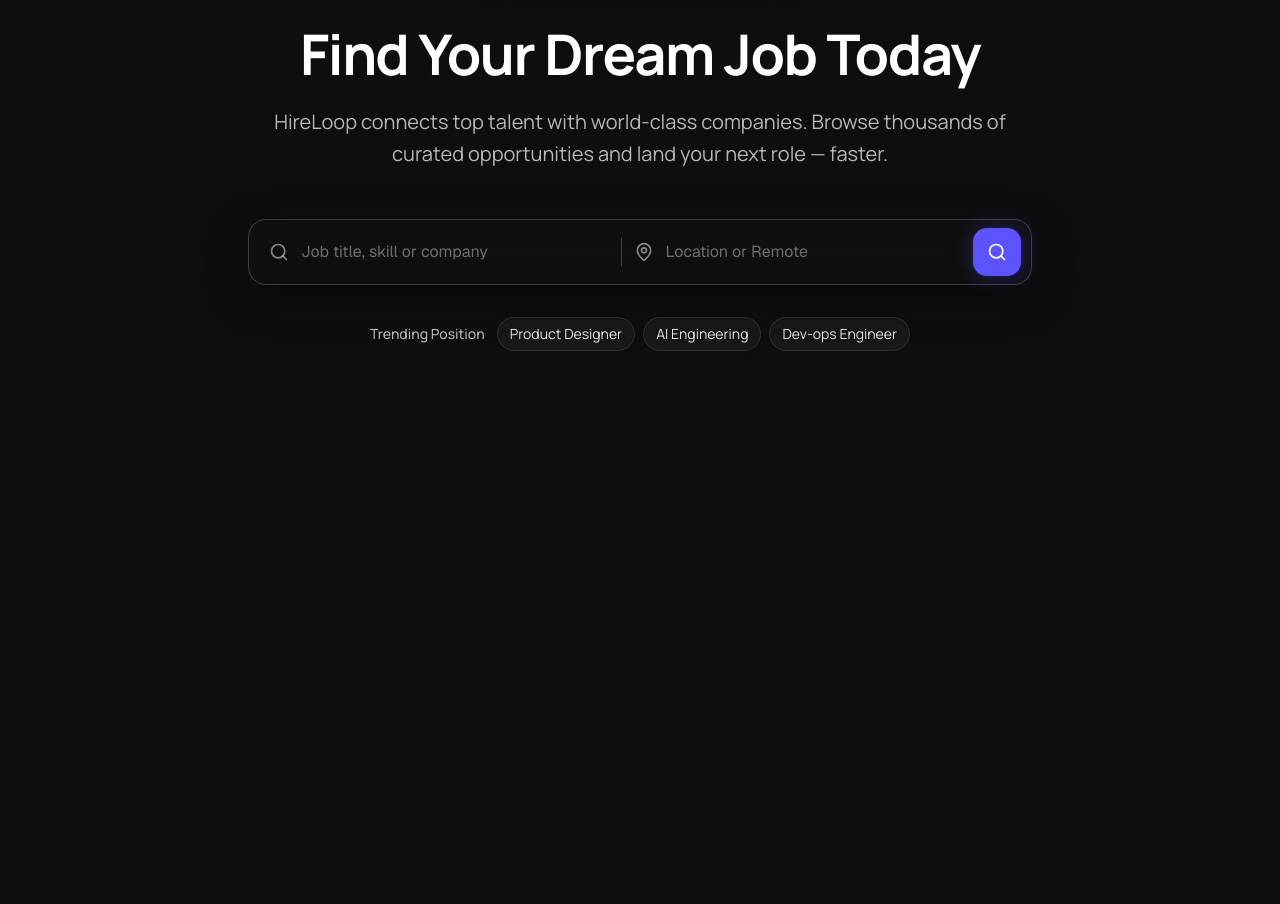
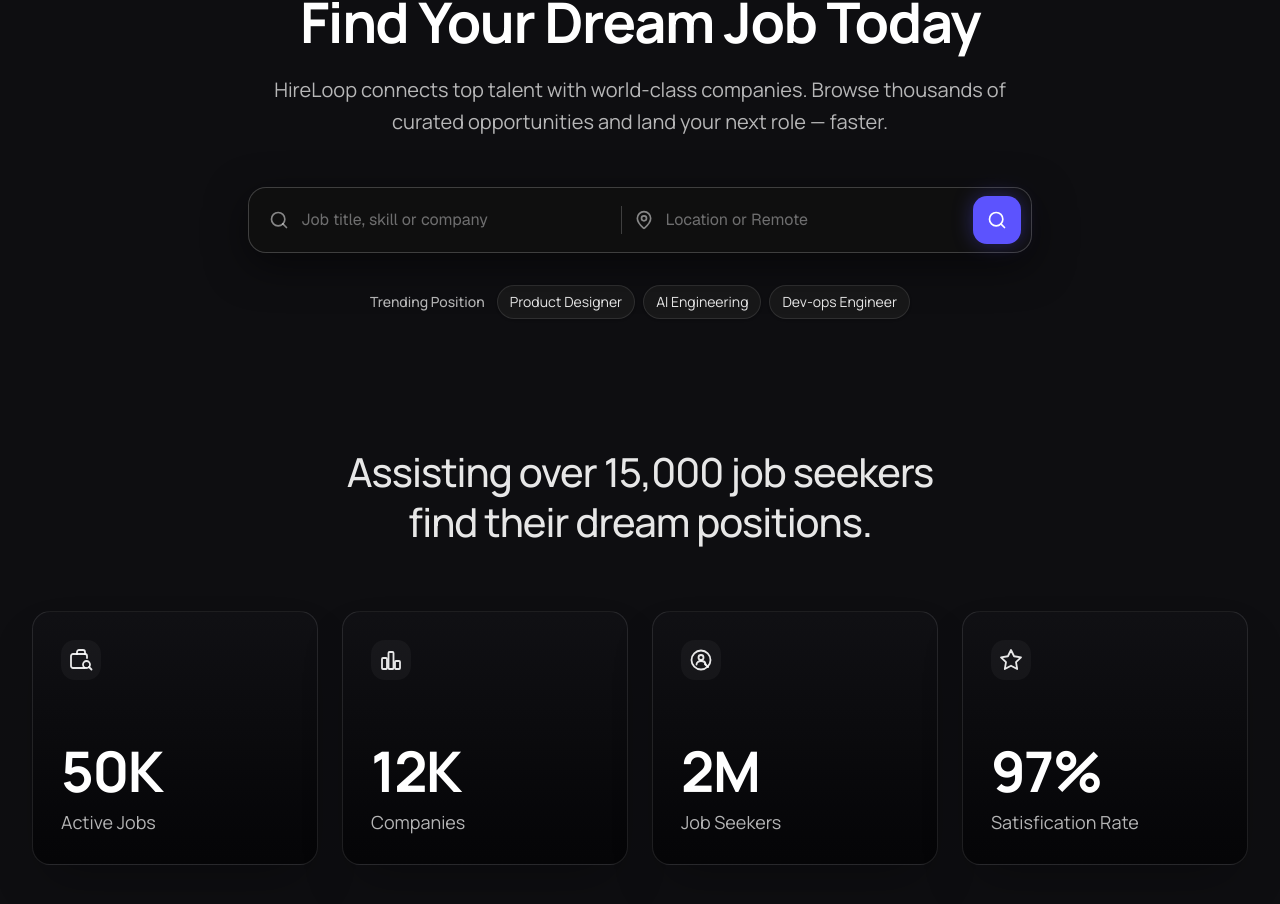
Before and after one commit to rubaeitferdous/hireloop-client, a Next.js app: page / in a window 1280 px wide. Shown: the part 264-1168 px from the top of the page. Before the commit the page ends 800 px from the top, so only its background shows below. Built offline with nearby package versions, Linux system fonts and the light colour scheme.

Commit message:
feat: add globe stats cards section to hero matching figma

```diff
--- a/components/hero.tsx
+++ b/components/hero.tsx
@@ -12,13 +12,95 @@ const trendingPositions = [
   "Dev-ops Engineer",
 ]
 
+const statsData = [
+  {
+    number: "50K",
+    label: "Active Jobs",
+    icon: (
+      <svg
+        className="h-6 w-6 text-white/90"
+        viewBox="0 0 24 24"
+        fill="none"
+        stroke="currentColor"
+        strokeWidth="1.8"
+        strokeLinecap="round"
+        strokeLinejoin="round"
+        aria-hidden="true"
+      >
+        <path d="M16 20H4a2 2 0 0 1-2-2V8a2 2 0 0 1 2-2h12a2 2 0 0 1 2 2v2" />
+        <path d="M8 6V4a2 2 0 0 1 2-2h4a2 2 0 0 1 2 2v2" />
+        <circle cx="17.5" cy="16.5" r="3.5" />
+        <path d="M20 19l2.5 2.5" />
+      </svg>
+    ),
+  },
+  {
+    number: "12K",
+    label: "Companies",
+    icon: (
+      <svg
+        className="h-6 w-6 text-white/90"
+        viewBox="0 0 24 24"
+        fill="none"
+        stroke="currentColor"
+        strokeWidth="1.8"
+        strokeLinecap="round"
+        strokeLinejoin="round"
+        aria-hidden="true"
+      >
+        <rect x="3" y="10" width="5" height="11" rx="1" />
+        <rect x="9.5" y="4" width="5" height="17" rx="1" />
+        <rect x="16" y="13" width="5" height="8" rx="1" />
+      </svg>
+    ),
+  },
+  {
+    number: "2M",
+    label: "Job Seekers",
+    icon: (
+      <svg
+        className="h-6 w-6 text-white/90"
+        viewBox="0 0 24 24"
+        fill="none"
+        stroke="currentColor"
+        strokeWidth="1.8"
+        strokeLinecap="round"
+        strokeLinejoin="round"
+        aria-hidden="true"
+      >
+        <circle cx="12" cy="12" r="9.5" />
+        <circle cx="12" cy="9.5" r="2.5" />
+        <path d="M7.5 16.5c0-2.2 2-3.5 4.5-3.5s4.5 1.3 4.5 3.5" />
+        <path d="M16 16l3 3" />
+      </svg>
+    ),
+  },
+  {
+    number: "97%",
+    label: "Satisfication Rate",
+    icon: (
+      <svg
+        className="h-6 w-6 text-white/90"
+        viewBox="0 0 24 24"
+        fill="none"
+        stroke="currentColor"
+        strokeWidth="1.8"
+        strokeLinecap="round"
+        strokeLinejoin="round"
+        aria-hidden="true"
+      >
+        <polygon points="12 2 15.09 8.26 22 9.27 17 14.14 18.18 21.02 12 17.77 5.82 21.02 7 14.14 2 9.27 8.91 8.26 12 2" />
+      </svg>
+    ),
+  },
+]
+
 export function Hero() {
   const [jobQuery, setJobQuery] = React.useState("")
   const [locationQuery, setLocationQuery] = React.useState("")
 
   const handleSearch = (e: React.FormEvent) => {
     e.preventDefault()
-    // Perform search action or navigation
   }
 
   const handleTrendingClick = (position: string) => {
@@ -26,25 +108,8 @@ export function Hero() {
   }
 
   return (
-    <section className="relative overflow-hidden pt-12 pb-24 sm:pt-20 sm:pb-32 lg:pt-28 lg:pb-44">
-      {/* Atmospheric Globe Background */}
-      <div
-        aria-hidden="true"
-        className="pointer-events-none absolute inset-x-0 -top-20 -z-10 flex justify-center overflow-hidden lg:-top-32"
-      >
-        <div className="relative h-[850px] w-full max-w-[1440px] shrink-0 sm:h-[1050px] lg:h-[1200px]">
-          <Image
-            src={globeImage}
-            alt=""
-            priority
-            quality={95}
-            className="h-full w-full object-cover object-top opacity-90 mix-blend-screen select-none"
-          />
-          {/* Subtle radial overlay gradient for smooth integration */}
-          <div className="absolute inset-0 bg-gradient-to-b from-background/30 via-transparent to-background" />
-        </div>
-      </div>
-
+    <section className="relative overflow-hidden pt-10 pb-20 sm:pt-16 sm:pb-28 lg:pt-20 lg:pb-36">
+      {/* Upper Hero Content */}
       <div className="relative mx-auto flex w-full max-w-[1320px] flex-col items-center px-4 sm:px-6 lg:px-8">
         {/* Top Announcement Badge */}
         <div className="flex items-center gap-3 sm:gap-4">
@@ -85,7 +150,7 @@ export function Hero() {
           role="search"
           aria-label="Job search"
         >
-          <div className="flex flex-col gap-3 rounded-2xl border border-white/20 bg-[#101010]/85 p-2.5 shadow-[0_12px_40px_rgba(0,0,0,0.45)] backdrop-blur-xl sm:flex-row sm:items-center sm:gap-0 sm:py-2 sm:pr-2.5 sm:pl-5">
+          <div className="flex flex-col gap-3 rounded-2xl border border-white/20 bg-[#101010]/90 p-2.5 shadow-[0_12px_40px_rgba(0,0,0,0.5)] backdrop-blur-xl sm:flex-row sm:items-center sm:gap-0 sm:py-2 sm:pr-2.5 sm:pl-5">
             {/* Field 1: Job title / skill */}
             <div className="flex flex-1 items-center gap-3 px-2 py-1.5 sm:px-0 sm:py-0">
               <Search className="h-5 w-5 shrink-0 text-white/50" />
@@ -149,6 +214,60 @@ export function Hero() {
           </div>
         </div>
       </div>
+
+      {/* Atmospheric Curved Globe with Foreground Stats Section */}
+      <div className="relative mt-14 sm:mt-24 lg:mt-32">
+        {/* Globe Image Layer */}
+        <div
+          aria-hidden="true"
+          className="pointer-events-none absolute inset-x-0 -top-24 sm:-top-44 lg:-top-64 -z-10 flex justify-center overflow-hidden"
+        >
+          <div className="relative h-[900px] w-full max-w-[1440px] shrink-0 sm:h-[1200px] lg:h-[1480px]">
+            <Image
+              src={globeImage}
+              alt=""
+              priority
+              quality={95}
+              className="h-full w-full object-cover object-top opacity-95 mix-blend-screen select-none"
+            />
+            {/* Smooth gradient blend into bottom content */}
+            <div className="absolute inset-0 bg-gradient-to-b from-transparent via-transparent to-background/90" />
+          </div>
+        </div>
+
+        {/* Centered Globe Content */}
+        <div className="relative mx-auto flex w-full max-w-[1320px] flex-col items-center px-4 sm:px-6 lg:px-8">
+          {/* Assisting Heading across the Globe */}
+          <h2 className="font-manrope max-w-[620px] text-center text-2xl font-medium tracking-tight text-white/90 sm:text-3xl lg:text-[40px] lg:leading-[1.25]">
+            Assisting over 15,000 job seekers find their dream positions.
+          </h2>
+
+          {/* 4 Stat Cards Row */}
+          <div className="mt-12 grid w-full grid-cols-1 gap-4 sm:mt-16 sm:grid-cols-2 sm:gap-6 lg:grid-cols-4">
+            {statsData.map((stat) => (
+              <div
+                key={stat.label}
+                className="group relative flex min-h-[220px] flex-col justify-between rounded-2xl border border-white/10 bg-gradient-to-b from-[#111115]/95 via-[#0b0b0e]/95 to-[#050507]/98 p-6 shadow-2xl backdrop-blur-xl transition-all duration-300 hover:border-white/20 hover:shadow-[0_16px_40px_rgba(0,0,0,0.6)] lg:h-[254px] lg:p-7"
+              >
+                {/* Top Icon */}
+                <div className="flex h-10 w-10 items-center justify-center rounded-xl bg-white/[0.04] text-white/90">
+                  {stat.icon}
+                </div>
+
+                {/* Bottom Numbers & Label */}
+                <div className="mt-8 flex flex-col">
+                  <span className="font-manrope text-4xl font-bold tracking-tight text-white sm:text-5xl lg:text-[56px] lg:leading-none">
+                    {stat.number}
+                  </span>
+                  <span className="font-manrope mt-2.5 text-sm font-normal text-white/70 sm:text-base lg:text-[18px]">
+                    {stat.label}
+                  </span>
+                </div>
+              </div>
+            ))}
+          </div>
+        </div>
+      </div>
     </section>
   )
 }
```
Also changed, not shown: 1 other file (tests, documents, lock files or other folders).
